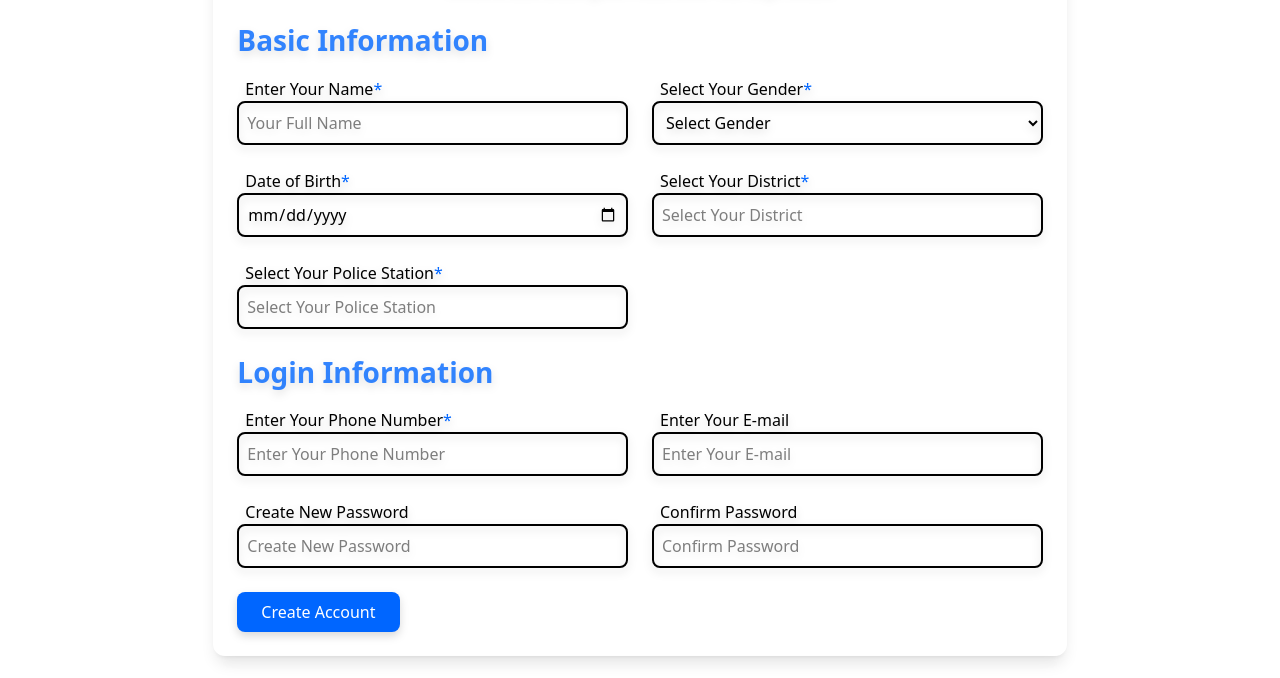
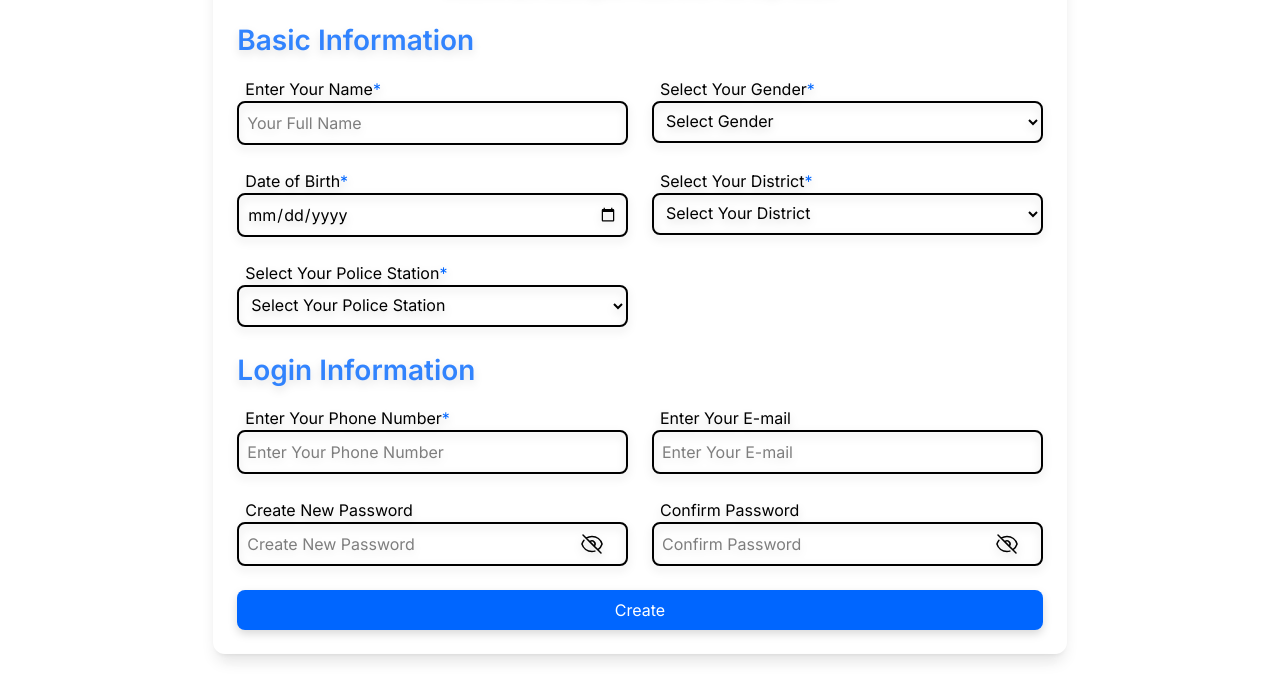
Before and after one commit to AirinNila/row-code-bidesgami-, a plain HTML site: page signin.html in a window 1280 px wide. Shown: the part 274-952 px from the top of the page. Drawn offline with nearby package versions, Linux system fonts and the light colour scheme.

Commit message:
added icons

```diff
--- a/signin.html
+++ b/signin.html
@@ -21,7 +21,7 @@
     </style>
 </head>
 
-<body>
+<body class="inter">
     <img src="./img/logo.png" alt="logo" class="md:pl-16 pt-2">
     <!-- Nav -->
       <div class="flex inter p-4 justify-between bg-[#0066FF] md:px-14 md:py-4 text-sm  md:text-lg text-white relative">
@@ -91,13 +91,23 @@
                     </div>
                     <div>
                         <p class="pl-2">Select Your District<span class="text-[#0066FF]">*</span></p>
-                        <input type="text" class="border-2 border-black rounded-lg p-2 w-full"
-                            placeholder="Select Your District">
+
+                          <select class="border-2 border-black rounded-lg p-2 w-full">
+                            <option>Select Your District</option>
+                            <option>Dhaka</option>
+                            <option>Rajshahi</option>
+                            <option>Cumilla</option>
+                        </select>
                     </div>
                     <div>
                         <p class="pl-2">Select Your Police Station<span class="text-[#0066FF]">*</span></p>
-                        <input type="text" class="border-2 border-black rounded-lg p-2 w-full"
-                            placeholder="Select Your Police Station">
+
+                         <select class="border-2 border-black rounded-lg p-2 w-full">
+                            <option>Select Your Police Station</option>
+                            <option>Dhaka</option>
+                            <option>Rajshahi</option>
+                            <option>Cumilla</option>
+                        </select>
                     </div>
                 </div>
 
@@ -116,19 +126,28 @@
                     </div>
                     <div>
                         <p class="pl-2">Create New Password</p>
+                        <div class="flex relative items-center">
                         <input type="password" class="border-2 border-black rounded-lg p-2 w-full"
                             placeholder="Create New Password">
+                        <svg xmlns="http://www.w3.org/2000/svg" fill="none" viewBox="0 0 24 24" stroke-width="1.5" stroke="currentColor" class="size-6 absolute right-6"> <path stroke-linecap="round" stroke-linejoin="round" d="M3.98 8.223A10.477 10.477 0 0 0 1.934 12C3.226 16.338 7.244 19.5 12 19.5c.993 0 1.953-.138 2.863-.395M6.228 6.228A10.451 10.451 0 0 1 12 4.5c4.756 0 8.773 3.162 10.065 7.498a10.522 10.522 0 0 1-4.293 5.774M6.228 6.228 3 3m3.228 3.228 3.65 3.65m7.894 7.894L21 21m-3.228-3.228-3.65-3.65m0 0a3 3 0 1 0-4.243-4.243m4.242 4.242L9.88 9.88" />
+                        </svg>
+                        </div>
+
                     </div>
                     <div>
                         <p class="pl-2">Confirm Password</p>
+                        <div class="flex relative items-center">
                         <input type="password" class="border-2 border-black rounded-lg p-2 w-full"
                             placeholder="Confirm Password">
+                              <svg xmlns="http://www.w3.org/2000/svg" fill="none" viewBox="0 0 24 24" stroke-width="1.5" stroke="currentColor" class="size-6 absolute right-6"> <path stroke-linecap="round" stroke-linejoin="round" d="M3.98 8.223A10.477 10.477 0 0 0 1.934 12C3.226 16.338 7.244 19.5 12 19.5c.993 0 1.953-.138 2.863-.395M6.228 6.228A10.451 10.451 0 0 1 12 4.5c4.756 0 8.773 3.162 10.065 7.498a10.522 10.522 0 0 1-4.293 5.774M6.228 6.228 3 3m3.228 3.228 3.65 3.65m7.894 7.894L21 21m-3.228-3.228-3.65-3.65m0 0a3 3 0 1 0-4.243-4.243m4.242 4.242L9.88 9.88" />
+                        </svg>
+                        </div>
                     </div>
                 </div>
 
                 <!-- Submit Button -->
-                <button class="mt-6 bg-[#0066FF] text-white px-6 py-2 rounded-lg hover:bg-blue-600 transition">
-                    Create Account
+                <button class="mt-6 bg-[#0066FF] w-full text-white px-6 py-2 rounded-lg hover:bg-blue-600 transition">
+                    Create
                 </button>
             </div>
         </div>
```
